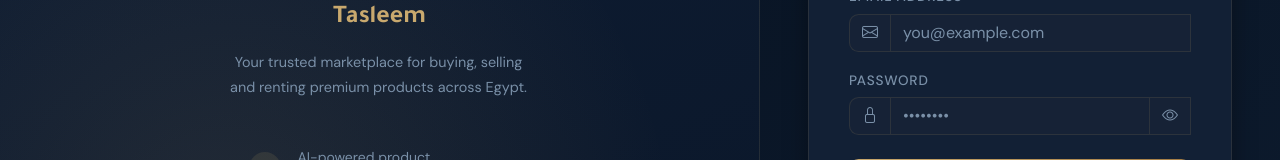
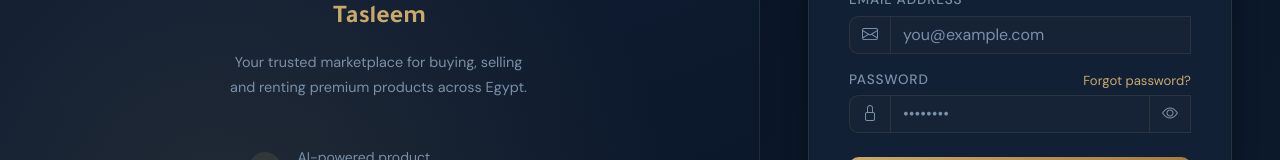
Before and after one commit to Hisham-Echo/tasleem-frontend, a Vue app: page /login in a window 1280 px wide. Shown: the part 306-466 px from the top of the page. Built offline with nearby package versions, Linux system fonts and the light colour scheme.

Commit message:
password reset fix

```diff
--- a/src/App.vue
+++ b/src/App.vue
@@ -1,7 +1,7 @@
 <template>
   <div id="app-root">
     <!-- Email verification banner -->
-    <div v-if="false"
+    <div v-if="auth.isAuthenticated && auth.needsVerification && !isAuthPage && !isVerifyPage"
       class="verify-banner d-flex align-items-center justify-content-center gap-2 px-3 py-2 flex-wrap">
       <i class="bi bi-envelope-exclamation-fill"></i>
       <span style="font-size:.85rem;">Please verify your email address to access all features.</span>
@@ -52,7 +52,7 @@ onMounted(async () => {
   if (auth.isAuthenticated) {
     await auth.fetchMe()
     await Promise.all([cart.fetchCart(), wishlist.fetchWishlist()])
-    // notifications.startPolling(60000) — endpoint not in backend yet
+    // notifications disabled — no backend endpoint yet
   }
 })
 
--- a/src/stores/auth.js
+++ b/src/stores/auth.js
@@ -1,5 +1,3 @@
-// src/stores/auth.js — full version with email features enabled
-
 import { defineStore } from 'pinia'
 import { ref, computed } from 'vue'
 import { authService } from '@/services/api'
--- a/src/views/auth/LoginView.vue
+++ b/src/views/auth/LoginView.vue
@@ -58,7 +58,10 @@
 
           <!-- Password -->
           <div class="mb-4">
-            <label class="form-label">Password</label>
+            <div class="d-flex align-items-center justify-content-between mb-1">
+              <label class="form-label mb-0">Password</label>
+              <RouterLink to="/forgot-password" class="text-gold text-decoration-none" style="font-size:.82rem;">Forgot password?</RouterLink>
+            </div>
             <div class="input-group">
               <span class="input-group-text"><i class="bi bi-lock"></i></span>
               <input
```
Also changed, not shown: src/router/index.js (+34 -31 lines).
